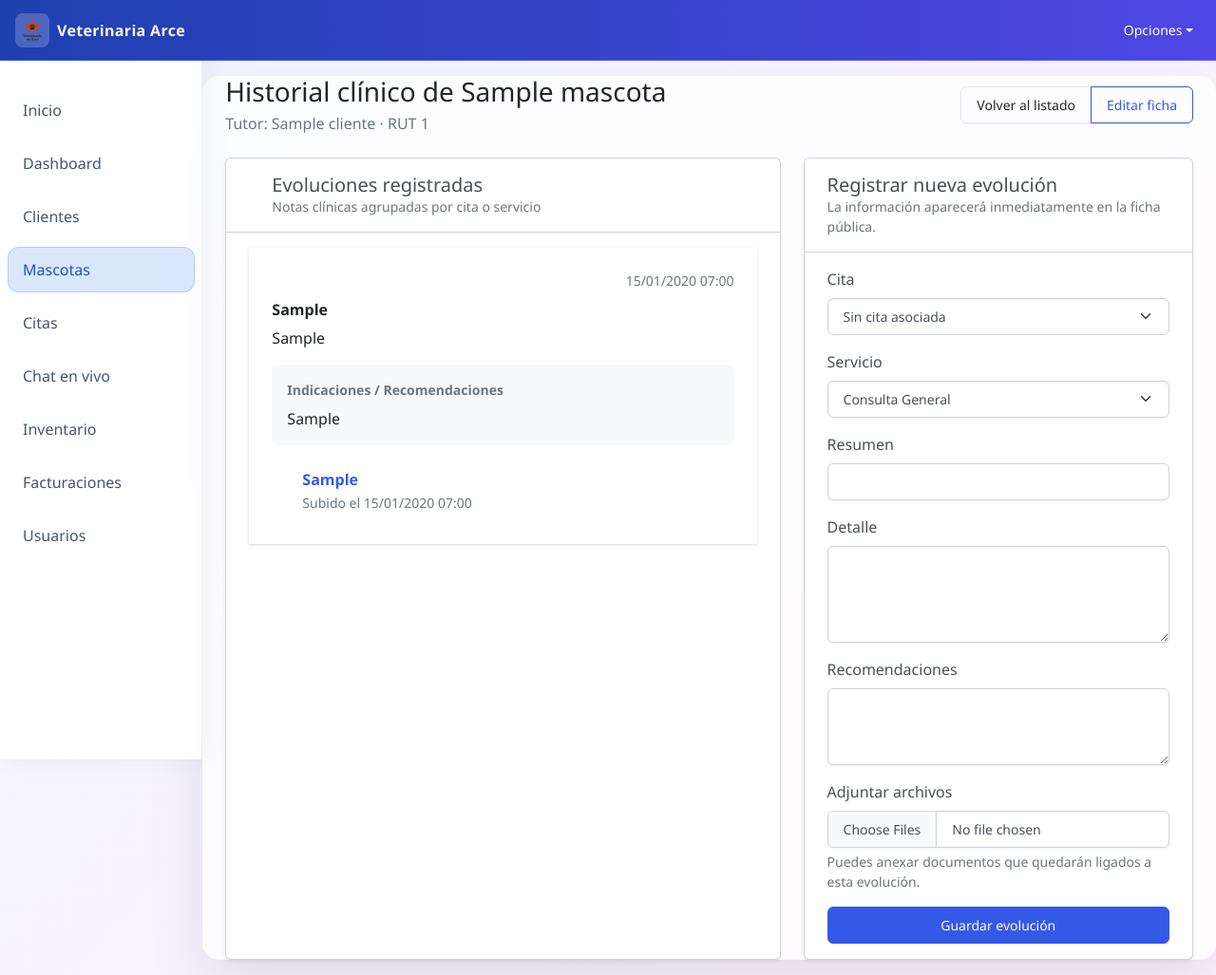
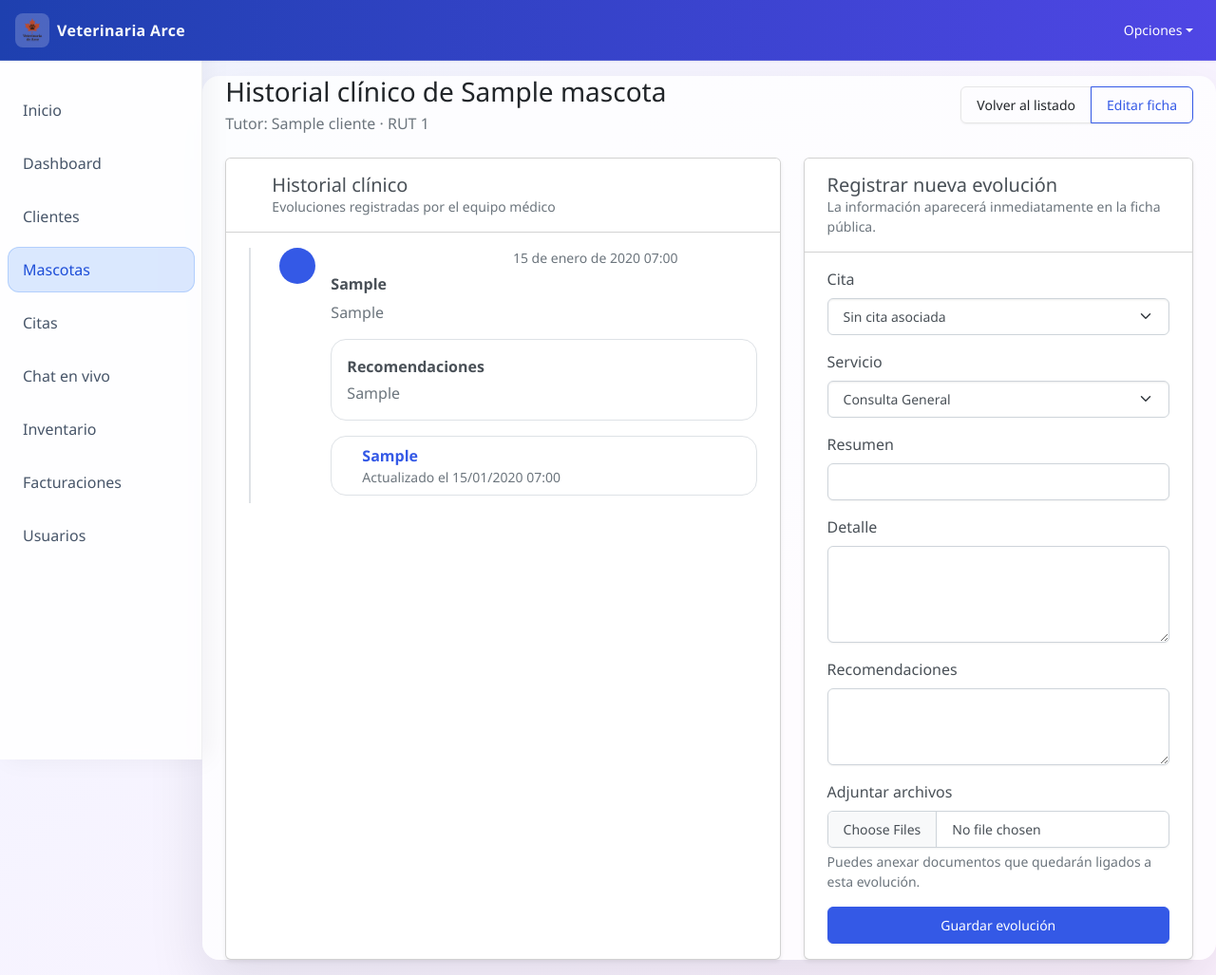
Before and after one commit to Luisnavarr1999/Vet_Arce_Proyect, a Django app: page /panel/mascotas/1/historial/ in a window 1280 px wide. Shown: the whole page at 95% size. Run offline with Django 4.2, Linux system fonts and the light colour scheme; a user stored in the database is signed in; tables that the repository leaves empty hold one stand-in row (values such as "Sample post"); some libraries are stand-ins or nearby versions.

Commit message:
historial medico mejorado(beta)v2

```diff
--- /dev/null
+++ b/templates/components/evolucion_timeline.html
@@ -0,0 +1,66 @@
+{% load i18n %}
+{% with accent=accent|default:'success' %}
+<div class="timeline position-relative ps-3">
+  <div class="position-absolute top-0 bottom-0 start-0 border-start border-2 border-{{ accent }}-subtle"></div>
+  <div class="d-flex flex-column gap-4">
+    {% for evolucion in evoluciones %}
+      <div class="ps-3">
+        <div class="d-flex align-items-start gap-3 mb-2">
+          <span class="badge rounded-circle bg-{{ accent }} d-inline-flex align-items-center justify-content-center" style="width: 38px; height: 38px;">
+            <i class="bi bi-heart-pulse-fill"></i>
+          </span>
+          <div class="flex-grow-1">
+            <div class="d-flex flex-wrap align-items-center gap-2 mb-2">
+              <span class="badge rounded-pill bg-{{ accent }}-subtle text-{{ accent }}-emphasis">
+                {{ evolucion.get_servicio_display }}
+              </span>
+              {% if evolucion.cita %}
+                <span class="badge rounded-pill bg-primary-subtle text-primary-emphasis">
+                  {% blocktrans with numero=evolucion.cita.n_cita %}Cita #{{ numero }}{% endblocktrans %}
+                </span>
+              {% endif %}
+              <span class="text-muted small">
+                {{ evolucion.fecha_evento|date:"d \d\e F \d\e Y H:i" }}
+              </span>
+            </div>
+            <h3 class="h6 fw-semibold mb-2">{{ evolucion.resumen }}</h3>
+            <p class="text-muted mb-3">{{ evolucion.detalle|linebreaksbr }}</p>
+            {% if evolucion.recomendaciones %}
+              <div class="bg-{{ accent }}-subtle bg-opacity-25 border border-{{ accent }}-subtle rounded-4 p-3 mb-3">
+                <p class="text-{{ accent }}-emphasis fw-semibold mb-1">{% trans "Recomendaciones" %}</p>
+                <p class="text-muted mb-0">{{ evolucion.recomendaciones|linebreaksbr }}</p>
+              </div>
+            {% endif %}
+            {% with docs=evolucion.documentos.all %}
+              {% if docs %}
+                <div class="d-flex flex-column gap-2">
+                  {% for documento in docs %}
+                    <a class="d-flex align-items-center justify-content-between border rounded-4 px-3 py-2 text-decoration-none"
+                       href="{{ documento.archivo.url }}"
+                       target="_blank"
+                       rel="noopener">
+                      <div class="d-flex align-items-center gap-3">
+                        <i class="bi bi-paperclip text-{{ accent }}"></i>
+                        <div>
+                          <p class="fw-semibold mb-0">{{ documento.nombre_archivo }}</p>
+                          <p class="text-muted small mb-0">{% blocktrans with fecha=documento.subido_en|date:"d/m/Y H:i" %}Actualizado el {{ fecha }}{% endblocktrans %}</p>
+                        </div>
+                      </div>
+                      <i class="bi bi-box-arrow-up-right text-muted"></i>
+                    </a>
+                  {% endfor %}
+                </div>
+              {% endif %}
+            {% endwith %}
+          </div>
+        </div>
+      </div>
+    {% empty %}
+      <div class="text-center py-4">
+        <i class="bi bi-journal-medical text-{{ accent }} fs-1 mb-3"></i>
+        <p class="text-muted mb-0">{% trans "Aún no se registran evoluciones clínicas." %}</p>
+      </div>
+    {% endfor %}
+  </div>
+</div>
+{% endwith %}
--- a/templates/paneltrabajador/mascota/historial.html
+++ b/templates/paneltrabajador/mascota/historial.html
@@ -20,69 +20,20 @@
     <div class="col-lg-7">
       <div class="card shadow-sm h-100">
         <div class="card-header bg-white py-3 d-flex align-items-center gap-2">
-          <span class="badge bg-success-subtle text-success-emphasis rounded-pill p-2">
+          <span class="badge bg-primary-subtle text-primary-emphasis rounded-pill p-2">
             <i class="bi bi-activity"></i>
           </span>
           <div>
-            <h2 class="h5 mb-0">Evoluciones registradas</h2>
-            <p class="text-muted small mb-0">Notas clínicas agrupadas por cita o servicio</p>
+            <h2 class="h5 mb-0">Historial clínico</h2>
+            <p class="text-muted small mb-0">Evoluciones registradas por el equipo médico</p>
           </div>
         </div>
         <div class="card-body">
           {% if evoluciones %}
-            <div class="list-group list-group-flush">
-              {% for evolucion in evoluciones %}
-                <div class="list-group-item py-4">
-                  <div class="d-flex justify-content-between align-items-start flex-wrap gap-2 mb-2">
-                    <div>
-                      <span class="badge rounded-pill bg-primary-subtle text-primary-emphasis me-2">
-                        {{ evolucion.get_servicio_display }}
-                      </span>
-                      {% if evolucion.cita %}
-                        <span class="badge rounded-pill bg-info-subtle text-info-emphasis">
-                          Cita #{{ evolucion.cita.n_cita }}
-                        </span>
-                      {% endif %}
-                    </div>
-                    <div class="text-muted small">
-                      {{ evolucion.fecha_evento|date:"d/m/Y H:i" }}
-                    </div>
-                  </div>
-                  <h3 class="h6 fw-semibold mb-2">{{ evolucion.resumen }}</h3>
-                  <p class="mb-3">{{ evolucion.detalle|linebreaksbr }}</p>
-                  {% if evolucion.recomendaciones %}
-                    <div class="bg-light rounded-3 p-3 mb-3">
-                      <p class="text-muted small mb-2 fw-semibold">Indicaciones / Recomendaciones</p>
-                      <p class="mb-0">{{ evolucion.recomendaciones|linebreaksbr }}</p>
-                    </div>
-                  {% endif %}
-                  {% if evolucion.documentos.all %}
-                    {% with docs=evolucion.documentos.all %}
-                      {% if docs %}
-                        <div class="d-flex flex-column gap-2">
-                          {% for documento in docs %}
-                            <a class="d-flex align-items-center justify-content-between bg-body-secondary bg-opacity-25 rounded-3 px-3 py-2 text-decoration-none"
-                               href="{{ documento.archivo.url }}" target="_blank" rel="noopener">
-                              <div class="d-flex align-items-center gap-3">
-                                <i class="bi bi-paperclip text-secondary"></i>
-                                <div>
-                                  <p class="mb-0 fw-semibold">{{ documento.nombre_archivo }}</p>
-                                  <small class="text-muted">Subido el {{ documento.subido_en|date:"d/m/Y H:i" }}</small>
-                                </div>
-                              </div>
-                              <i class="bi bi-box-arrow-up-right text-muted"></i>
-                            </a>
-                          {% endfor %}
-                        </div>
-                      {% endif %}
-                    {% endwith %}
-                  {% endif %}
-                </div>
-              {% endfor %}
-            </div>
+            {% include "components/evolucion_timeline.html" with evoluciones=evoluciones accent='primary' %}
           {% else %}
             <div class="text-center py-5">
-              <i class="bi bi-journal-medical text-success fs-1 mb-3"></i>
+              <i class="bi bi-journal-medical text-primary fs-1 mb-3"></i>
               <p class="text-muted mb-1">Aún no se registran evoluciones clínicas.</p>
               <p class="text-muted small mb-0">Utiliza el formulario para añadir la primera nota.</p>
             </div>
```
Also changed, not shown: ambpublica/views.py (+2 -7 lines), templates/ambpublica/consulta_mascota/ficha.html (+22 -62 lines).
